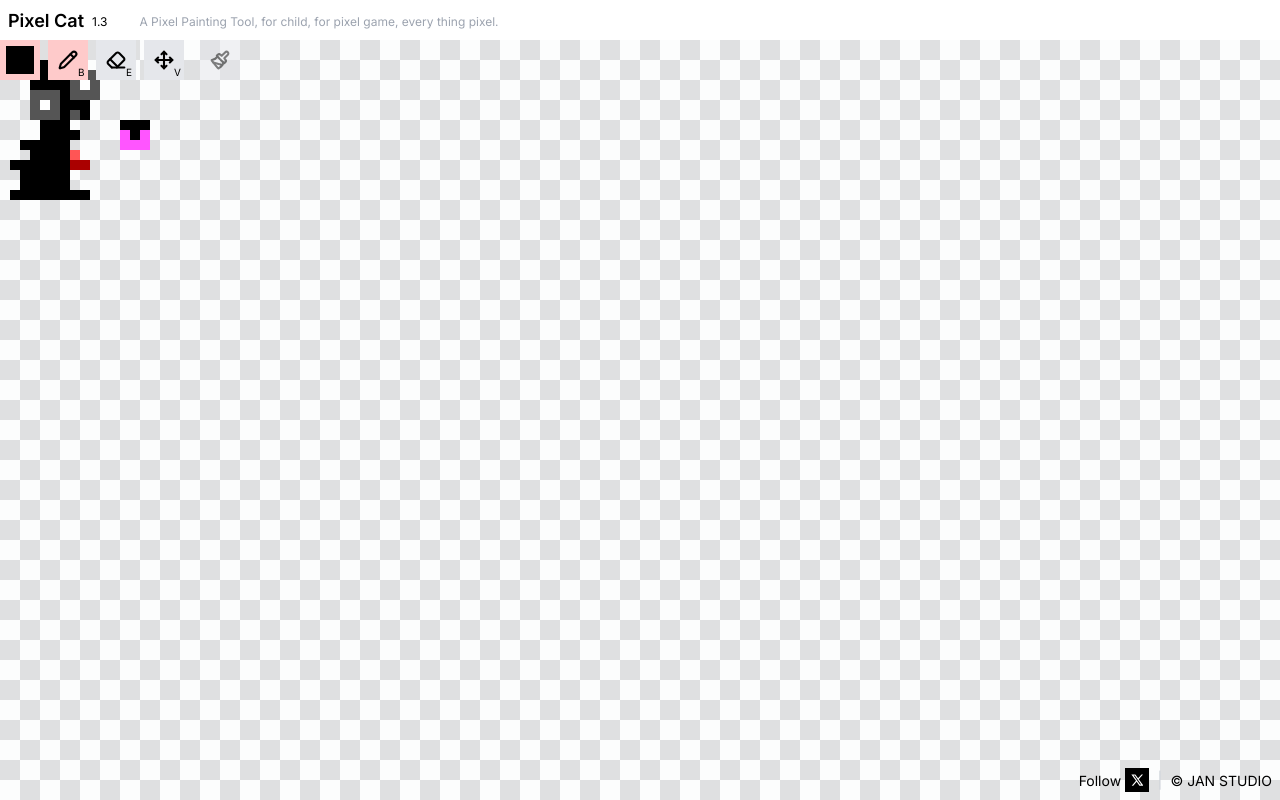
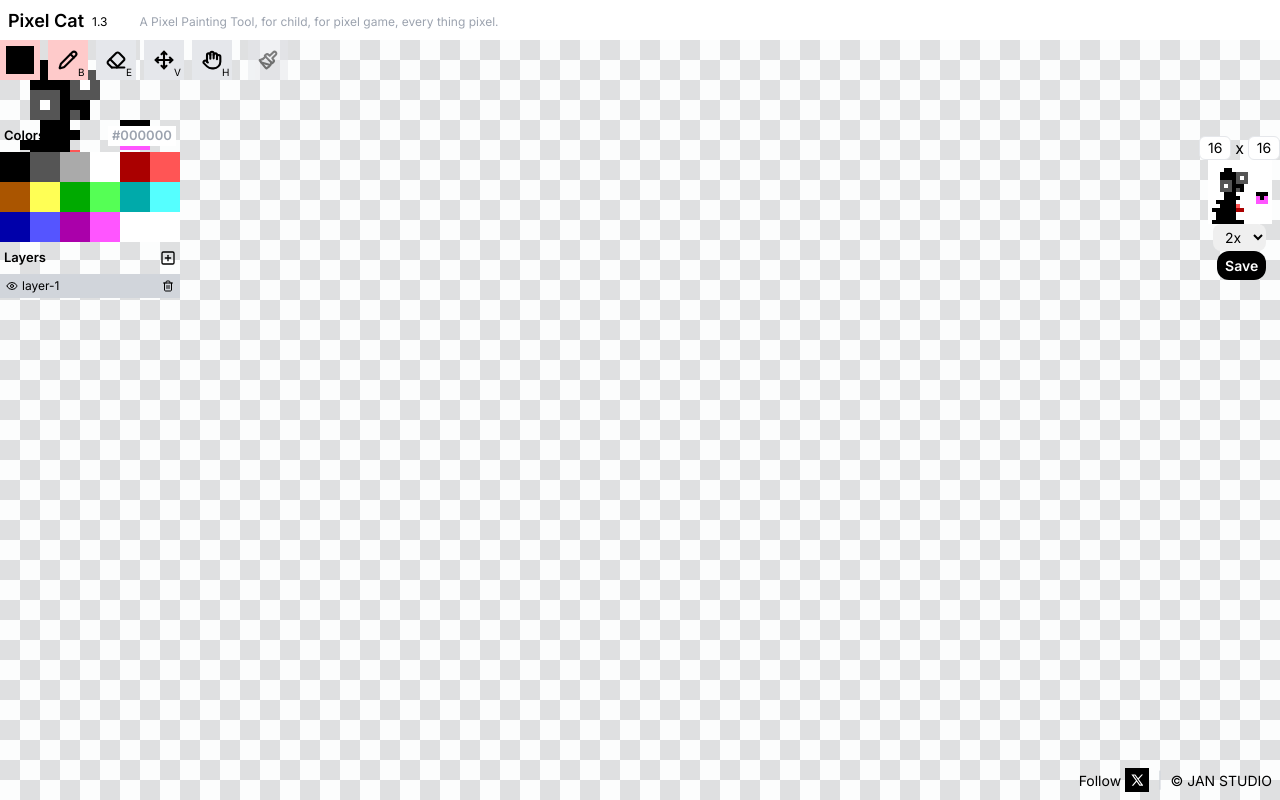
Before and after one commit to qilei0529/pixel-maker, a Next.js app: page / in a window 1280 px wide. Built offline with nearby package versions, Linux system fonts and the light colour scheme.

Commit message:
feat: handle layer move , and  hand move

```diff
--- a/client/stores/data.ts
+++ b/client/stores/data.ts
@@ -10,6 +10,7 @@ type IDataState = {
   layer: number
   pixelSize: number
   size: { width: number; height: number }
+  offset: { x: number; y: number }
 }
 
 export type ILayerData = {
@@ -45,6 +46,7 @@ type IDataAction = {
   toggleHideLayer: (layer: number) => void
 
   setLayer: (layer: number) => void
+  setOffset: (offset: { x: number; y: number }) => void
 }
 
 export const useDataStore = create<IDataState & IDataAction>()(
@@ -62,6 +64,8 @@ export const useDataStore = create<IDataState & IDataAction>()(
         pixelMap: {},
         pixelSize: 20,
         size: { width: 0, height: 0 },
+
+        offset: { x: 0, y: 0 },
 
         initData() {
           // let { size, pixels } = get()
@@ -104,6 +108,12 @@ export const useDataStore = create<IDataState & IDataAction>()(
           console.log("save data")
           useDataStore.setState({
             pixelMap: data,
+          })
+        },
+
+        setOffset(offset) {
+          useDataStore.setState({
+            offset: offset,
           })
         },
 
--- a/components/canvas/board_canvas.tsx
+++ b/components/canvas/board_canvas.tsx
@@ -93,8 +93,8 @@ export default function BoardCanvas({
       onMouseMoveEnd={(e, size) => onMoveEnd?.(size)}
       onMouseDraw={(e, touch: RectTouchEvent) => {
         const pixel = {
-          x: Math.floor(touch.x / pixelSize),
-          y: Math.floor(touch.y / pixelSize),
+          x: Math.floor(touch.x / pixelSize - viewOffset.x),
+          y: Math.floor(touch.y / pixelSize - viewOffset.y),
         }
         onDraw?.(event, { ...touch, x: pixel.x, y: pixel.y })
       }}
@@ -108,18 +108,18 @@ export default function BoardCanvas({
             width={viewPixelSize}
             height={viewPixelSize}
             fill={getGridColor("clear", index, pixel.x, pixel.y)}
-            onMouseDown={(event, touch) =>
-              onDraw?.(event, { ...touch, x: pixel.x, y: pixel.y })
-            }
-            onMouseUp={(event, touch) =>
-              onDrawEnd?.(event, { ...touch, x: pixel.x, y: pixel.y })
-            }
-            onMouseMove={(event, touch) =>
-              onDraw?.(event, { ...touch, x: pixel.x, y: pixel.y })
-            }
-            onClick={(event, touch) =>
-              onDraw?.(event, { ...touch, x: pixel.x, y: pixel.y })
-            }
+            // onMouseDown={(event, touch) =>
+            //   onDraw?.(event, { ...touch, x: pixel.x, y: pixel.y })
+            // }
+            // onMouseUp={(event, touch) =>
+            //   onDrawEnd?.(event, { ...touch, x: pixel.x, y: pixel.y })
+            // }
+            // onMouseMove={(event, touch) =>
+            //   onDraw?.(event, { ...touch, x: pixel.x, y: pixel.y })
+            // }
+            // onClick={(event, touch) =>
+            //   onDraw?.(event, { ...touch, x: pixel.x, y: pixel.y })
+            // }
           />
         ))}
       </Layer>
--- a/components/canvas/head_tool.tsx
+++ b/components/canvas/head_tool.tsx
@@ -3,6 +3,8 @@
 import { cn } from "@/lib/utils"
 import { Icons } from "@/shared/icons"
 import { useEffect } from "react"
+
+enum ToolType {}
 
 export default function HeadTool({
   color: curColor,
@@ -67,6 +69,18 @@ export default function HeadTool({
           V
         </span>
       </div>
+      <div
+        className={cn(
+          "relative w-[40px] h-[40px] flex items-center justify-center  cursor-pointer",
+          tool === "Hand" ? "bg-red-200" : "bg-gray-200"
+        )}
+        onClick={() => onToolChange("Hand")}
+      >
+        <Icons.hand strokeWidth={2.5} className="relative w-5 h-5" />
+        <span className="absolute bottom-0 right-0 text-[10px] w-[10px]">
+          H
+        </span>
+      </div>
       <div className="flex-1"></div>
       <div
         className={cn(
@@ -93,6 +107,8 @@ export default function HeadTool({
             onToolChange("Pen")
           } else if (type === "v") {
             onToolChange("Move")
+          } else if (type === "h") {
+            onToolChange("Hand")
           }
         }}
       />
@@ -103,7 +119,6 @@ export default function HeadTool({
 const KeyBindBox = ({ onEvent }: { onEvent: (key: string) => void }) => {
   useEffect(() => {
     const handleKeyPress = (event: KeyboardEvent) => {
-      console.log(1)
       let key = event.key.toLowerCase()
       if (key === "e") {
         onEvent(key)
@@ -111,9 +126,10 @@ const KeyBindBox = ({ onEvent }: { onEvent: (key: string) => void }) => {
         onEvent(key)
       } else if (key === "v") {
         onEvent(key)
+      } else if (key === "h") {
+        onEvent(key)
       }
     }
-
     document.addEventListener("keydown", handleKeyPress)
     return () => {
       document.removeEventListener("keydown", handleKeyPress)
--- a/components/canvas/layout.tsx
+++ b/components/canvas/layout.tsx
@@ -36,6 +36,14 @@ export default function Layout({
       <div className="absolute top-[40px] left-0 z-50">
         <div className="flex flex-row space-x-2">{header}</div>
       </div>
+      <div className="absolute top-[120px] right-0 z-50">
+        <div className="flex flex-row sm:flex-col mb-4 sm:mb-0 flex-1 sm:py-4">
+          {rightPanel}
+        </div>
+      </div>
+      <div className="absolute top-[120px] left-0 z-50">
+        <div className="flex flex-row sm:flex-col flex-1">{sider}</div>
+      </div>
     </div>
   )
   return (
--- a/components/canvas/my_canvas.tsx
+++ b/components/canvas/my_canvas.tsx
@@ -151,23 +151,23 @@ export const Stage = forwardRef(
         pos: RectTouchEvent
       ) => {
         let events = eventRef.current[type] ?? []
-        // events.forEach((item: { rect: any; handle: any }, index: number) => {
-        //   const { rect, handle } = item
-        //   if (rect && handle) {
-        //     if (
-        //       isInsideRect(
-        //         pos.x,
-        //         pos.y,
-        //         rect.x,
-        //         rect.y,
-        //         rect.width,
-        //         rect.height
-        //       )
-        //     ) {
-        //       handle(event, pos)
-        //     }
-        //   }
-        // })
+        events.forEach((item: { rect: any; handle: any }, index: number) => {
+          const { rect, handle } = item
+          if (rect && handle) {
+            if (
+              isInsideRect(
+                pos.x,
+                pos.y,
+                rect.x,
+                rect.y,
+                rect.width,
+                rect.height
+              )
+            ) {
+              handle(event, pos)
+            }
+          }
+        })
       }
 
       const getPosition = (event: MouseEvent & TouchEvent) => {
--- a/components/canvas/the_canvas.tsx
+++ b/components/canvas/the_canvas.tsx
@@ -14,6 +14,8 @@ import { RectTouchEvent } from "./my_canvas"
 import { SizeSwitcher } from "./size_switcher"
 
 export const PixelCanvas = () => {
+  const offset = useDataStore((state) => state.offset)
+  const setOffset = useDataStore((state) => state.setOffset)
   const size = useDataStore((state) => state.size)
   const pixelMap = useDataStore((state) => state.pixelMap)
   const pixelSize = useDataStore((state) => state.pixelSize)
@@ -54,13 +56,15 @@ export const PixelCanvas = () => {
     clearData()
   }
 
-  let [curColor, setColor] = useState("black")
-  let [tool, setTool] = useState<string>("Pen")
-  let [moveOffset, setMoveOffset] = useState({ x: 0, y: 0 })
-  let [viewOffset, setViewOffset] = useState({ x: 0, y: 0 })
+  const [curColor, setColor] = useState("black")
+  const [tool, setTool] = useState<any | "Pen" | "Eraser" | "Move" | "Hand">(
+    "Pen"
+  )
+  const [moveOffset, setMoveOffset] = useState({ x: 0, y: 0 })
+  const [viewOffset, setViewOffset] = useState({ x: 0, y: 0 })
 
   const handleDraw = (event: Event, touch: RectTouchEvent) => {
-    if (tool === "Pen" || tool == "Eraser") {
+    if (isDrawing(tool)) {
       let color = tool == "Pen" ? curColor : "clear"
       if (touch.type == "pen" && tool === "Pen") {
         // check if button is 5 , 5 is Eraser
@@ -72,21 +76,34 @@ export const PixelCanvas = () => {
   }
   const handleDrawEnd = (event: Event, touch: RectTouchEvent) => {}
 
+  const isDrawing = (tool: string | "Pen" | "Eraser" | "Move" | "Hand") => {
+    return tool === "Pen" || tool == "Eraser"
+  }
+
   const handleMove = (size: { width: number; height: number }) => {
-    if (tool !== "Move") {
+    if (isDrawing(tool)) {
       return
     }
     let x = Math.floor(size.width / pixelSize)
     let y = Math.floor(size.height / pixelSize)
-    setMoveOffset({ x, y })
+    if (tool == "Move") {
+      setMoveOffset({ x, y })
+    } else {
+      setViewOffset({ x: x, y: y })
+    }
   }
 
   const handleMoveEnd = (size: { width: number; height: number }) => {
-    if (tool !== "Move") {
+    if (isDrawing(tool)) {
       return
     }
-    setPixels(movePixels({ x: moveOffset.x, y: moveOffset.y }, layer))
-    setMoveOffset({ x: 0, y: 0 })
+    if (tool == "Move") {
+      setPixels(movePixels({ x: moveOffset.x, y: moveOffset.y }, layer))
+      setMoveOffset({ x: 0, y: 0 })
+    } else {
+      setOffset({ x: offset.x + viewOffset.x, y: viewOffset.y + offset.y })
+      setViewOffset({ x: 0, y: 0 })
+    }
   }
 
   const [viewSize, setViewSize] = useState({ width: 0, height: 0 })
@@ -154,7 +171,7 @@ export const PixelCanvas = () => {
     <BoardCanvas
       size={viewSize}
       moveOffset={moveOffset}
-      viewOffset={viewOffset}
+      viewOffset={{ x: viewOffset.x + offset.x, y: viewOffset.y + offset.y }}
       pixels={pixels}
       layer={layer}
       layers={layers}
@@ -219,6 +236,8 @@ export const PixelCanvas = () => {
       pixelSize={pixelSize}
       header={header}
       content={content}
+      sider={sider}
+      rightPanel={rightPanel}
     />
   )
 }
--- a/shared/icons.tsx
+++ b/shared/icons.tsx
@@ -8,6 +8,7 @@ import {
   SquarePlus,
   ChevronUp,
   Eye,
+  Hand,
 } from "lucide-react"
 export const Icons = {
   pencel: Pencil,
@@ -22,6 +23,7 @@ export const Icons = {
   eye: Eye,
 
   create: SquarePlus,
+  hand: Hand,
 
   twitter: ({ ...props }: LucideProps) => (
     <svg
```
